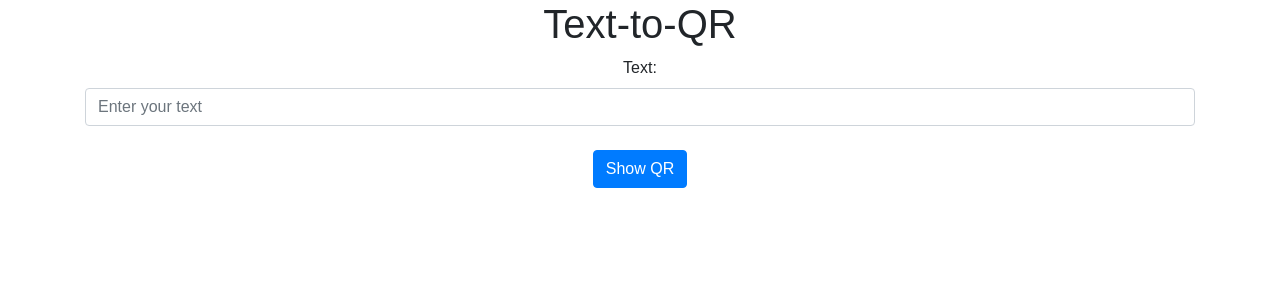
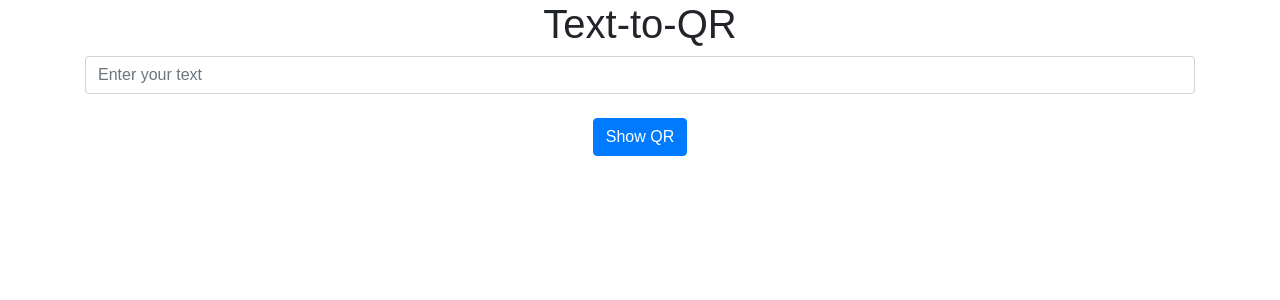
Before and after one commit to prathick96/text-to-qr, a React (Create React App) app: page / in a window 1280 px wide. Shown: the top 300 px of the page. Built offline with nearby package versions, Linux system fonts and the light colour scheme.

Commit message:
text bar

```diff
--- a/src/components/Home.js
+++ b/src/components/Home.js
@@ -1,5 +1,5 @@
 import React, { useState } from "react";
-import { Label, Input } from "reactstrap";
+import { Input } from "reactstrap";
 import GenerateQR from "./generateQR";
 
 const Home = () => {
@@ -12,7 +12,6 @@ const Home = () => {
   return (
     <div className="container">
       <>
-        <Label for="qrText">Text: </Label>
         <Input
           type="text"
           name="qrText"
```
